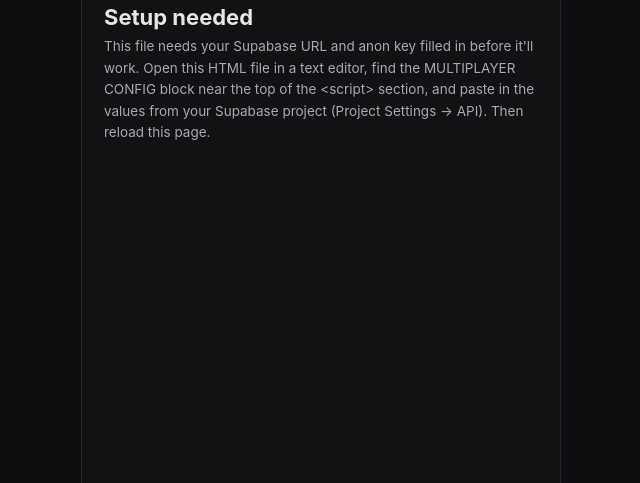
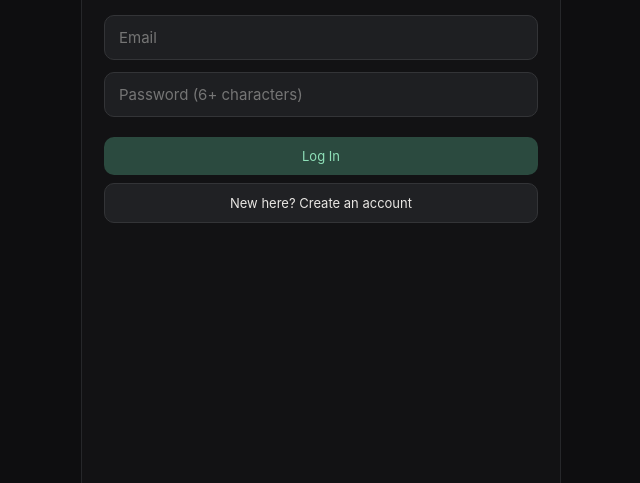
Before and after one commit to fritzjames19/mob-prototype, a website: page index.html in a window 1280 px wide. Shown: the part 317-800 px from the top of the page, without its empty margins (319-959 px from the left). Drawn offline with nearby package versions, Linux system fonts and the light colour scheme.

Commit message:
Update Supabase URL and anon key in index.html

```diff
--- a/index.html
+++ b/index.html
@@ -214,8 +214,8 @@
 // The anon key is meant to be public/client-side — Supabase's real security is
 // Row Level Security on the database, not hiding this key. NEVER put the
 // service_role key here; that one stays in the backend's .env only.
-const SUPABASE_URL = 'YOUR_SUPABASE_URL_HERE';
-const SUPABASE_ANON_KEY = 'YOUR_SUPABASE_ANON_KEY_HERE';
+const SUPABASE_URL = 'https://sazyxwarghffdxpmcecx.supabase.co';
+const SUPABASE_ANON_KEY = 'eyJhbGciOiJIUzI1NiIsInR5cCI6IkpXVCJ9.eyJpc3MiOiJzdXBhYmFzZSIsInJlZiI6InNhenl4d2FyZ2hmZmR4cG1jZWN4Iiwicm9sZSI6ImFub24iLCJpYXQiOjE3ODQ5NTM2NDYsImV4cCI6MjEwMDUyOTY0Nn0.zbrZIHcPaxtIhApVvzMHnTiuxwpVpW-LmjerRWKJ6RM';
 
 // Your backend's URL. While testing locally this is localhost; update it once deployed
 // (e.g. to Railway/Render) to that service's public URL.
```
